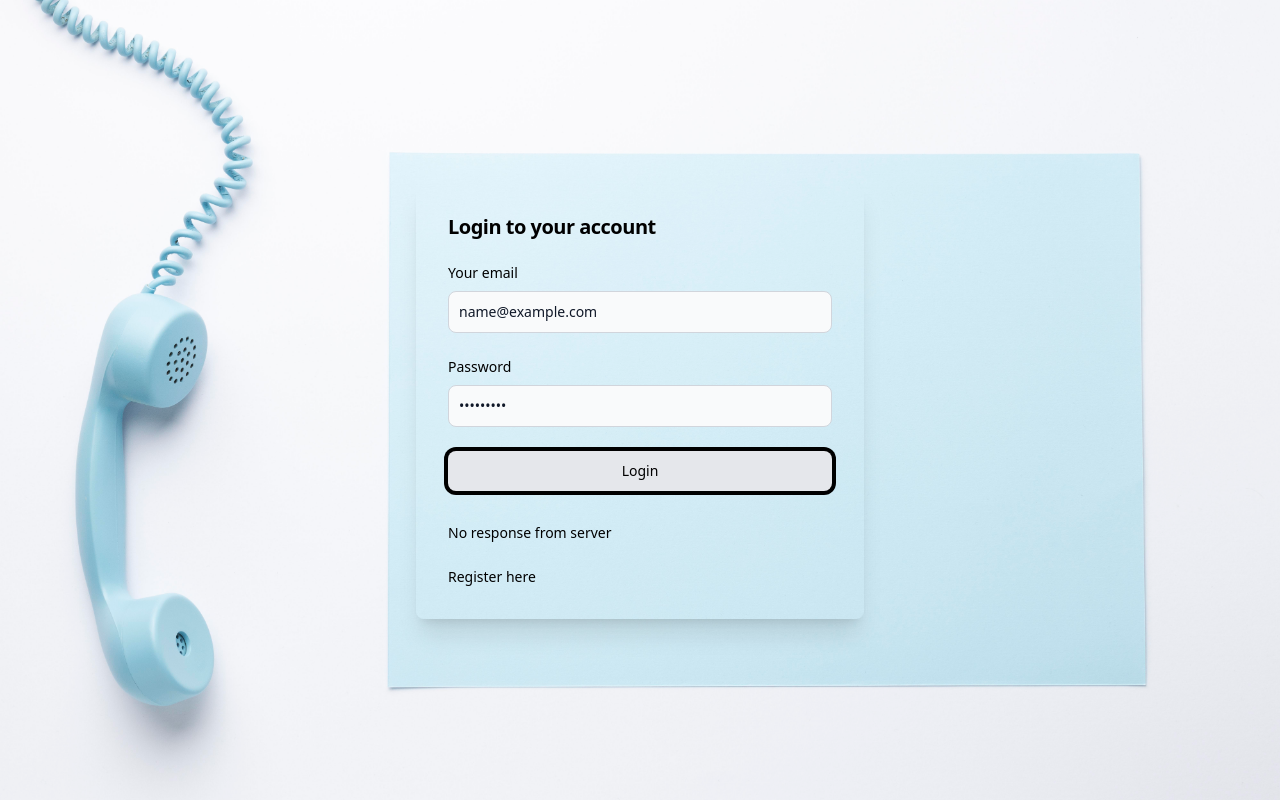
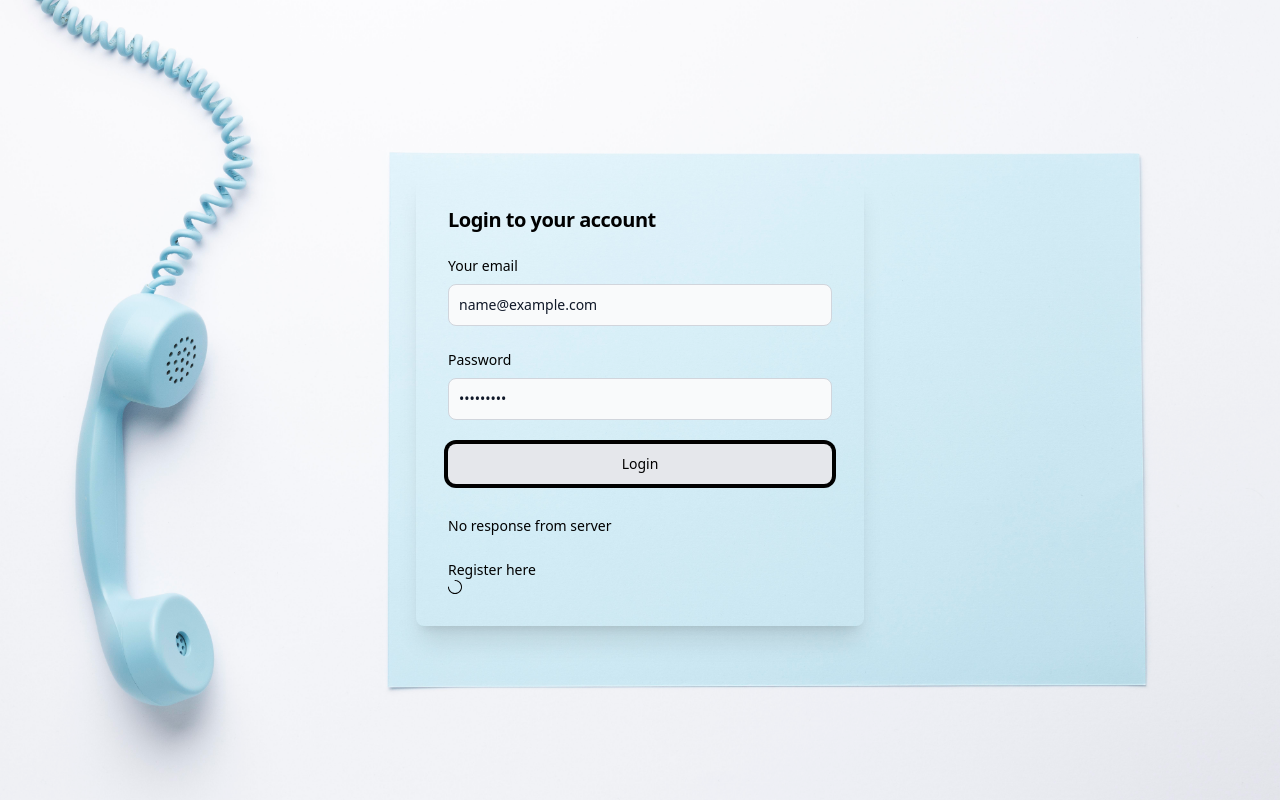
Before and after one commit to BelguesmiSakr/my-contacts-app, a React (Vite) app in the folder client/: page /login in a window 1280 px wide. Both pictures are taken after typing "name@example.com", "Sample123" into the empty fields and a click on the button "Login". Built offline with nearby package versions, Linux system fonts and the light colour scheme; no server answers.

Commit message:
add loading status for login

```diff
--- a/client/src/pages/login.jsx
+++ b/client/src/pages/login.jsx
@@ -1,8 +1,8 @@
 import { useState } from "react";
 import axios from "axios";
 import { useNavigate } from "react-router-dom";
+import { AiOutlineLoading3Quarters } from "react-icons/ai";
 const baseURL = import.meta.env.VITE_BASE_URL;
-
 
 const Login = () => {
   const navigate = useNavigate();
@@ -11,9 +11,11 @@ const Login = () => {
   const [email, setEmail] = useState("");
   const [password, setPassword] = useState("");
   const [message, setMessage] = useState("");
+  const [loading, setLoading] = useState(false);
 
   const handelSubmit = async (e) => {
     e.preventDefault();
+    setLoading(true);
     if (registerFlag) {
       try {
         const user = { userName, email, password };
@@ -136,6 +138,7 @@ const Login = () => {
                     onClick={() => setRegisterFlag(!registerFlag)}
                   >
                     {registerFlag ? " Login here" : "Register here"}
+                    {loading && <AiOutlineLoading3Quarters />}
                   </span>
                 </p>
               </form>
```
